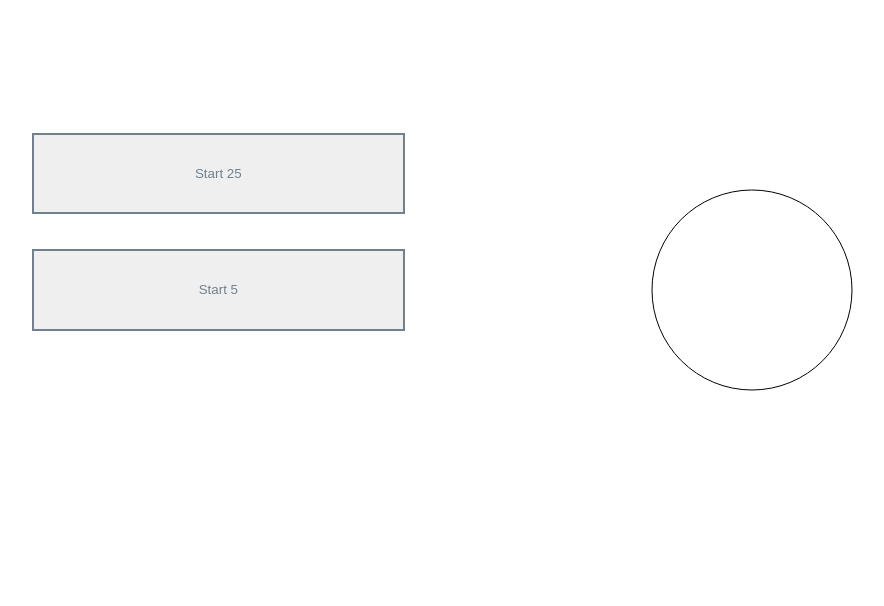
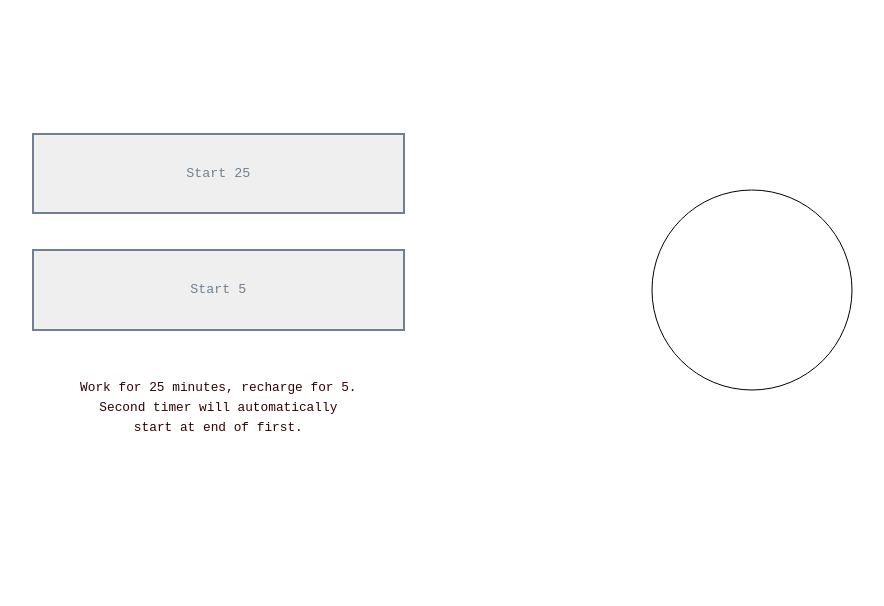
Before and after one commit to skylermartyn/pomodoro, a PHP site: page / in a window 1280 px wide. Shown: the part 202-808 px from the top of the page, without its empty margins (163-1047 px from the left). Run offline with PHP 8.4, Linux system fonts and the light colour scheme.

Commit message:
Add instructions that disappear upon timer start

```diff
--- a/index.css
+++ b/index.css
@@ -25,6 +25,7 @@ header {
 }
 
 button {
+    font-family: 'Courier New', Courier, monospace;
     box-shadow: none;
     border-style: solid;
     border-color: slategrey;
@@ -44,6 +45,11 @@ button:hover {
 button:active {
     height: 60%;
     width: 60%;
+}
+
+button:focus {
+    font-weight: bolder;
+    border-width: 2px;
 }
 
 header.span {
@@ -87,9 +93,25 @@ header.span {
     display: grid;
 }
 
+#stop.button {
+    font-weight: normal;
+}
+
+#instructions {
+    color: #300;
+    display: inline;
+    margin: auto;
+    height: 70%;
+    width: 70%;
+    text-align: center;
+    line-height: 20px;
+    font-family: 'Courier New', Courier, monospace;
+    font-size: .8rem;
+
+}
+
 #ball-canvas {
     grid-area: ball;
-
 }
 
 footer {
--- a/index.html
+++ b/index.html
@@ -13,7 +13,13 @@
             <div id="buttons">
                 <div id="start-25"></div>
                 <div id="start-5"></div>
-                <div id="stop"></div>
+                <div id="stop">
+                    <div id="instructions">
+                        <p>Work for 25 minutes, recharge for 5. <br>
+                            Second timer will automatically <br>
+                            start at end of first.</p>
+                    </div>
+                </div>
             </div>
             <canvas id="ball-canvas"></canvas>
         </div>
--- a/index.js
+++ b/index.js
@@ -5,11 +5,14 @@ const buttons = document.getElementById('buttons');
 const start25 = document.getElementById('start-25');
 const start5 = document.getElementById('start-5');
 const stop = document.getElementById('stop');
+const instructions = document.getElementById('instructions');
 const footer = document.querySelector('footer');
-console.log(footer);
+
+let cleanHistory = true;
 let timerRunning = false;
 let timerId = null;
 let currentStage = 1;
+
 
 
 // Create canvas for circle and initial render
@@ -26,9 +29,9 @@ startButton25.innerText = 'Start 25';
 startButton25.style.margin = 'auto';
 start25.appendChild(startButton25);
 startButton25.addEventListener('click', () => {
-    if (currentStage == 2) {
+    if (currentStage == 2 || !timerRunning) {
         startButton25.innerText = 'Restart 25';
-        startButton25.innerText = 'Start 5';
+        startButton5.innerText = 'Start 5';
     }
     startTimer(25);
 });
@@ -39,16 +42,19 @@ startButton5.innerText = 'Start 5';
 startButton5.style.margin = 'auto';
 start5.appendChild(startButton5);
 startButton5.addEventListener('click', () => {
-    if (currentStage == 1) {
+    if (currentStage == 1 || timerRunning) {
         startButton25.innerText = 'Start 25';
-        startButton25.innerText = 'Restart 5';
+        startButton5.innerText = 'Restart 5';
     }
     startTimer(5);
 });
 
+// Create stop button to be visible when timer is running
 const stopButton = document.createElement('button');
 stopButton.innerText = 'Stop';
 stopButton.style.margin = 'auto';
+stopButton.style.fontWeight = 'normal';
+stopButton.style.borderWidth = '1px';
 stopButton.addEventListener('click', () => stopTimer());
 
 /*
@@ -74,7 +80,12 @@ Starts the timer that presents progress by rerendering a circle
 function startTimer (length) {
     // Modulate color based on timer stage
     let circleColor = '#FFFFFF';
-    if (length == 5) circleColor = '#000000';
+    if (length == 5) {
+        circleColor = '#000000';
+        currentStage = 2;
+    } else if (length == 25) {
+        currentStage = 1;
+    }
 
     // Clear timer for restart if already running
     if (timerRunning) {
@@ -84,6 +95,10 @@ function startTimer (length) {
     }
     timerRunning = true;
     if (timerRunning) {
+        if (cleanHistory) {
+            cleanHistory = false;
+            stop.removeChild(instructions);
+        }
         stop.appendChild(stopButton);
     }
 
@@ -116,4 +131,5 @@ function startTimer (length) {
 
 function stopTimer () {
     clearInterval(timerId);
+
 }
```
